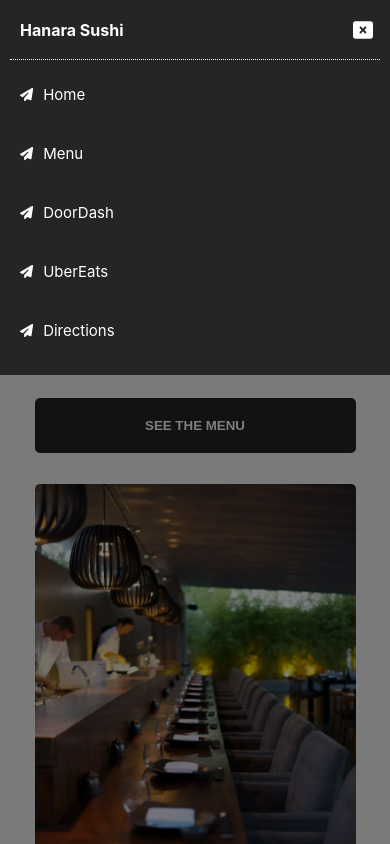
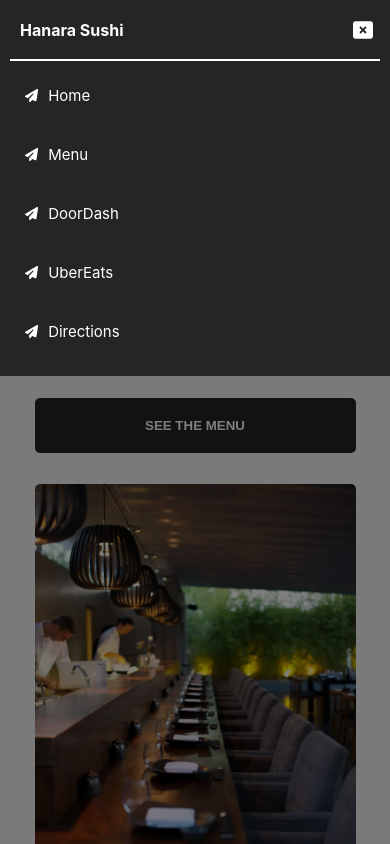
Before and after one commit to JunLee8108/hanara-sushi, a React (Create React App) app: page / in a window 390 px wide. Both pictures are taken after a click on the button 364 px from the left and 30 px from the top of the page. Shown: the top 844 px of the page. Built offline with nearby package versions, Linux system fonts and the light colour scheme.

Commit message:
mobile navbar animaion applied

```diff
--- a/src/components/navbar/Navbar.tsx
+++ b/src/components/navbar/Navbar.tsx
@@ -5,11 +5,11 @@ import { useState, useEffect } from "react";
 
 import { useNavigate, useLocation } from "react-router-dom";
 import { FontAwesomeIcon } from "@fortawesome/react-fontawesome";
-import { faBars } from "@fortawesome/free-solid-svg-icons";
-import { faRectangleXmark } from "@fortawesome/free-solid-svg-icons";
+import { faBars, faRectangleXmark } from "@fortawesome/free-solid-svg-icons";
 
 export default function Navbar() {
   const [openMobileModal, setOpenMobileModal] = useState(false);
+  const [handleMobileModal, setHandleMobileModal] = useState(false);
 
   const navigate = useNavigate();
   const location = useLocation();
@@ -34,11 +34,11 @@ export default function Navbar() {
   };
 
   const handleMobileMenuBar = () => {
-    setOpenMobileModal((openMobileModal) => !openMobileModal);
+    setHandleMobileModal((openMobileModal) => !openMobileModal);
   };
 
   const handleScroll = () => {
-    setOpenMobileModal(false);
+    setHandleMobileModal(false);
   };
 
   useEffect(() => {
@@ -51,6 +51,21 @@ export default function Navbar() {
     };
   }, []);
 
+  useEffect(() => {
+    let timer: ReturnType<typeof setTimeout>;
+    if (handleMobileModal) {
+      setOpenMobileModal(true);
+    } else if (!handleMobileModal) {
+      timer = setTimeout(() => {
+        setOpenMobileModal(false);
+      }, 300);
+    }
+
+    return () => {
+      clearTimeout(timer);
+    };
+  }, [handleMobileModal]);
+
   return (
     <>
       <div className="navbar-bg">
@@ -62,7 +77,7 @@ export default function Navbar() {
                 navigate("/");
                 const BrowserWidth = document.body.scrollWidth;
                 if (BrowserWidth <= 1280) {
-                  setOpenMobileModal(false);
+                  setHandleMobileModal(false);
                 }
               }}
             >
@@ -72,7 +87,7 @@ export default function Navbar() {
 
           <ul className="navbar-menu-box-mobile">
             <button className="navbar-menu-bar" onClick={handleMobileMenuBar}>
-              {openMobileModal ? (
+              {handleMobileModal ? (
                 <FontAwesomeIcon icon={faRectangleXmark} size="xl" />
               ) : (
                 <FontAwesomeIcon icon={faBars} size="xl" />
@@ -120,19 +135,14 @@ export default function Navbar() {
             >
               Directions
             </li>
-            {/* <li
-              className="navbar-menu"
-              onClick={() => handleNavigation("/contact")}
-            >
-              Contact
-            </li> */}
           </ul>
         </div>
       </div>
 
       {openMobileModal ? (
         <NavbarMobileMenuModal
-          setOpenMobileModal={setOpenMobileModal}
+          handleMobileModal={handleMobileModal}
+          setHandleMobileModal={setHandleMobileModal}
           handleNavigation={handleNavigation}
         />
       ) : null}
--- a/src/components/navbar/NavbarMobileMenuModal.css
+++ b/src/components/navbar/NavbarMobileMenuModal.css
@@ -17,7 +17,7 @@
 }
 
 .navbar-mobile-border-line {
-  border-top: 1px dotted white;
+  border-top: 2px solid white;
   width: 95%;
 }
 
@@ -25,7 +25,7 @@
   margin: 0;
   padding-top: 25px;
   padding-bottom: 25px;
-  padding-left: 20px;
+  padding-left: 25px;
   margin-bottom: 10px;
   gap: 40px;
   flex-direction: column;
@@ -35,3 +35,61 @@
   color: white;
   list-style-type: none;
 }
+
+.animated-bg {
+  animation: show-modal-bg 0.5s forwards ease;
+}
+
+.animated-bg-hide {
+  animation: hide-modal-bg 0.3s forwards ease;
+}
+
+.animated {
+  animation: show-modal 0.3s forwards ease;
+}
+
+.animated-hide {
+  animation: hide-modal 0.3s forwards ease;
+}
+
+@keyframes show-modal-bg {
+  from {
+    opacity: 0;
+  }
+
+  to {
+    opacity: 1;
+  }
+}
+
+@keyframes hide-modal-bg {
+  from {
+    opacity: 1;
+  }
+
+  to {
+    opacity: 0;
+  }
+}
+
+@keyframes show-modal {
+  from {
+    opacity: 0;
+    transform: translateY(-20%);
+  }
+
+  to {
+    opacity: 1;
+    transform: translateY(0%);
+  }
+}
+
+@keyframes hide-modal {
+  from {
+    opacity: 1;
+  }
+
+  to {
+    opacity: 0;
+  }
+}
--- a/src/components/navbar/NavbarMobileMenuModal.tsx
+++ b/src/components/navbar/NavbarMobileMenuModal.tsx
@@ -5,10 +5,12 @@ import { faPaperPlane } from "@fortawesome/free-solid-svg-icons";
 
 export default function NavbarMobileMenuModal({
   handleNavigation,
-  setOpenMobileModal,
+  setHandleMobileModal,
+  handleMobileModal,
 }: {
-  setOpenMobileModal: React.Dispatch<React.SetStateAction<boolean>>;
+  setHandleMobileModal: React.Dispatch<React.SetStateAction<boolean>>;
   handleNavigation: (link: string) => void;
+  handleMobileModal: boolean;
 }) {
   const openExternalLink = (link: string) => {
     window.location.href = link;
@@ -16,8 +18,20 @@ export default function NavbarMobileMenuModal({
 
   return (
     <>
-      <div className="navbar-mobile-modal-bg">
-        <div className="navbar-mobile-modal-container">
+      <div
+        className={
+          handleMobileModal
+            ? "navbar-mobile-modal-bg animated-bg"
+            : "navbar-mobile-modal-bg animated-hide"
+        }
+      >
+        <div
+          className={
+            handleMobileModal
+              ? "navbar-mobile-modal-container animated"
+              : "navbar-mobile-modal-container animated-hide"
+          }
+        >
           <div className="navbar-mobile-border-line mg-left-right-auto"></div>
 
           <ul className="navbar-mobile-menu-container display-flex">
@@ -25,7 +39,7 @@ export default function NavbarMobileMenuModal({
               className="navbar-mobile-menu"
               onClick={() => {
                 handleNavigation("/");
-                setOpenMobileModal(false);
+                setHandleMobileModal(false);
               }}
             >
               <FontAwesomeIcon
@@ -39,7 +53,7 @@ export default function NavbarMobileMenuModal({
               className="navbar-mobile-menu"
               onClick={() => {
                 handleNavigation("/menu");
-                setOpenMobileModal(false);
+                setHandleMobileModal(false);
               }}
             >
               <FontAwesomeIcon
```
